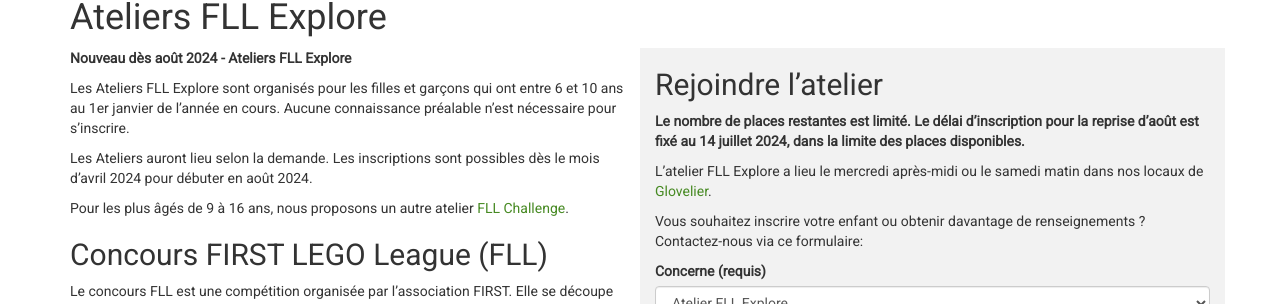
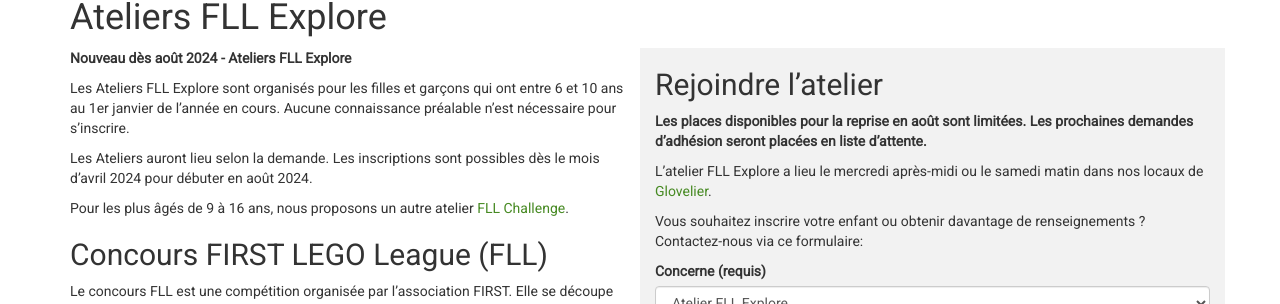
Before and after one commit to robots-ju/robots-ju.ch, a Jekyll site: the page built from ateliers-fll-explore.md, in a window 1280 px wide. Shown: the part 398-702 px from the top of the page. Built offline with Jekyll 4.4.1, drawn with Linux system fonts in a browser that asks for light colours; comment, search, counter and statistics services are not loaded.

Commit message:
Fermeture inscriptions Explore

```diff
--- a/ateliers-fll-explore.md
+++ b/ateliers-fll-explore.md
@@ -42,7 +42,7 @@ Ils développent également leur confiance en soi et leurs connaissances technol
 
 ## Rejoindre l'atelier
 
-**Le nombre de places restantes est limité. Le délai d'inscription pour la reprise d'août est fixé au 14 juillet 2024, dans la limite des places disponibles.**
+**Les places disponibles pour la reprise en août sont limitées. Les prochaines demandes d'adhésion seront placées en liste d'attente.**
 
 L'atelier FLL Explore a lieu le mercredi après-midi ou le samedi matin dans nos locaux de [Glovelier](https://www.google.ch/maps/place/Rue+des+Places+7,+2855+Glovelier/@47.3390915,7.2066171,17z/data=!3m1!4b1!4m5!3m4!1s0x4791e4df12d571d5:0xfc3cb407ccf2c65f!8m2!3d47.3390879!4d7.2088058?hl=fr).
 
```
